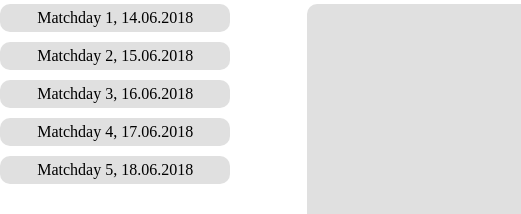
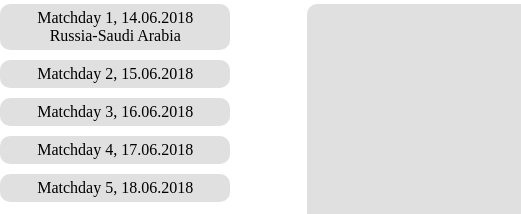
Before and after one commit to levanAmateur/Web_Final_Project, a website: page app/html/home.html in a window 1280 px wide. Both pictures are taken after a click on the item "Matchday 1, 14.06.2018". Shown: the part 66-280 px from the top of the page, 0-521 px from the left. Drawn offline with Linux system fonts and the light colour scheme; files that its build step writes are made by us from their sources; files whose address does not match are found by name.

Commit message:
gavakete sidebar chamoshla

```diff
--- a/app/html/home.html
+++ b/app/html/home.html
@@ -4,7 +4,7 @@
 	<title>Freeuni sports</title>
 	<meta name="description" content="Freeuni, Sport"> <!--content must be suitable for search engine -->
 	<meta charset="utf-8">
-	<link rel="stylesheet" type="text/css" href="../public/css/styles.css">
+	<link rel="stylesheet" type="text/css" href="../css/styles.css">
 </head>
 
 <body>
@@ -12,7 +12,7 @@
 	<div id="header-ID", class="header">
 		<div id="logo-ID", class="s">
 			<a href="index.html">
-			<img id="logo-photo-ID" src="../public/images/logo.png">
+			<img id="logo-photo-ID" src="../images/logo.png">
 			</a>
 		</div> <!-- /.logo -->
 		<div id="top-menu-ID", class="top-menu">
@@ -25,19 +25,25 @@
 	<div id="main-part-ID", class ="main-part">
 		<div class="sidebar">
 			<ul class="a">
-				<li class="c">
-					Matchday 1, 14.06.2018
+				<li class="c" tabindex="-1">
+					<p>Matchday 1, 14.06.2018</p>
+					<ul class="b">
+						<li>Russia-Saudi Arabia</li>
+					</ul>
 				</li>
-				<li class="c">
-					Matchday 2, 15.06.2018
+				<li class="c" tabindex="-1">
+					<p>Matchday 2, 15.06.2018</p>
+					<ul class="b">
+						<li>Egypt-Uruguay</li>
+					</ul>
 				</li>
-				<li class="c">
+				<li class="c" tabindex="-1">
 					Matchday 3, 16.06.2018
 				</li>
-				<li class="c">
+				<li class="c" tabindex="-1">
 					Matchday 4, 17.06.2018
 				</li>
-				<li class="c">
+				<li class="c" tabindex="-1">
 					Matchday 5, 18.06.2018
 				</li>
 			</ul>
@@ -47,12 +53,12 @@
 				<p>Matchday 1, 14.06.2018</p>
 				<div class="info">
 					<div class="player">
-						<img class="player-logo" src="../public/images/russia.png" style="float: right;">
+						<img class="player-logo" src="../images/russia.png" style="float: right;">
 						<p>Russia</p>
 					</div>
 					<p>VS</p>
 					<div class="player">
-						<img class="player-logo" src="../public/images/saudiarabia.png" style="float: left">
+						<img class="player-logo" src="../images/saudiarabia.png" style="float: left">
 						<p>Saudi Arabia</p>
 					</div>
 				</div>
@@ -62,5 +68,6 @@
 			</div>
 		</div>
 	</div>
+	<script src="../js/home.js"></script>
 </body>
 </html>
--- a/app/public/css/styles.css
+++ b/app/public/css/styles.css
@@ -126,6 +126,28 @@ div {
     cursor: pointer;
 }
 
+.sidebar li.c ul {
+    display: none;
+}
+
+.sidebar li.c p {
+    margin: 0;
+}
+
+.sidebar li.c:focus {
+    outline: none;
+}
+
+.sidebar li.c:focus ul {
+    display: block;
+}
+
+.sidebar ul.b {
+    list-style-type: none;
+    margin: 0;
+    padding: 0;
+}
+
 .middle {
     width: 100%;
     float: left;
--- a/package.json
+++ b/package.json
@@ -23,7 +23,6 @@
   "dependencies": {
     "body-parser": "^1.18.3",
     "express": "^4.16.3",
-    "express-session": "^1.15.6",
     "mysql": "^2.15.0"
   }
 }
```
Also changed, not shown: app/app.js (+19 -18 lines), app/html/index.html (+1 -1 lines), app/public/js/home.js (added).
